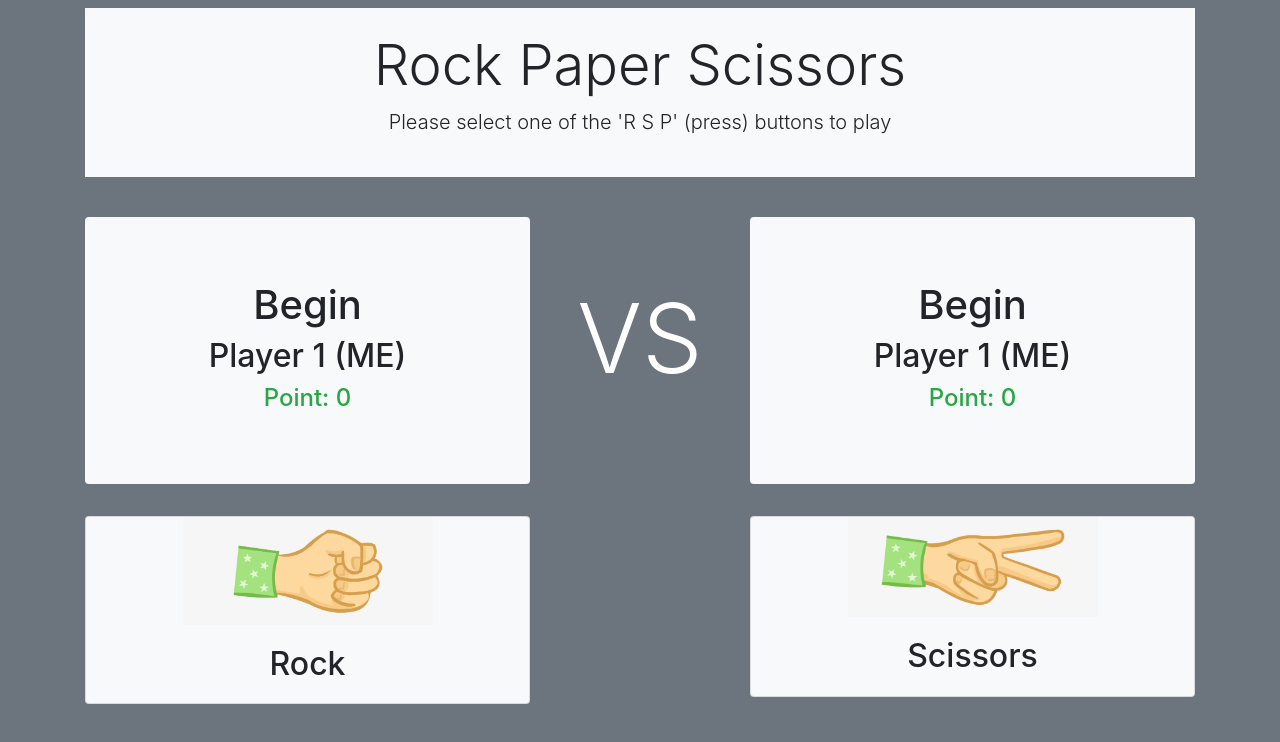
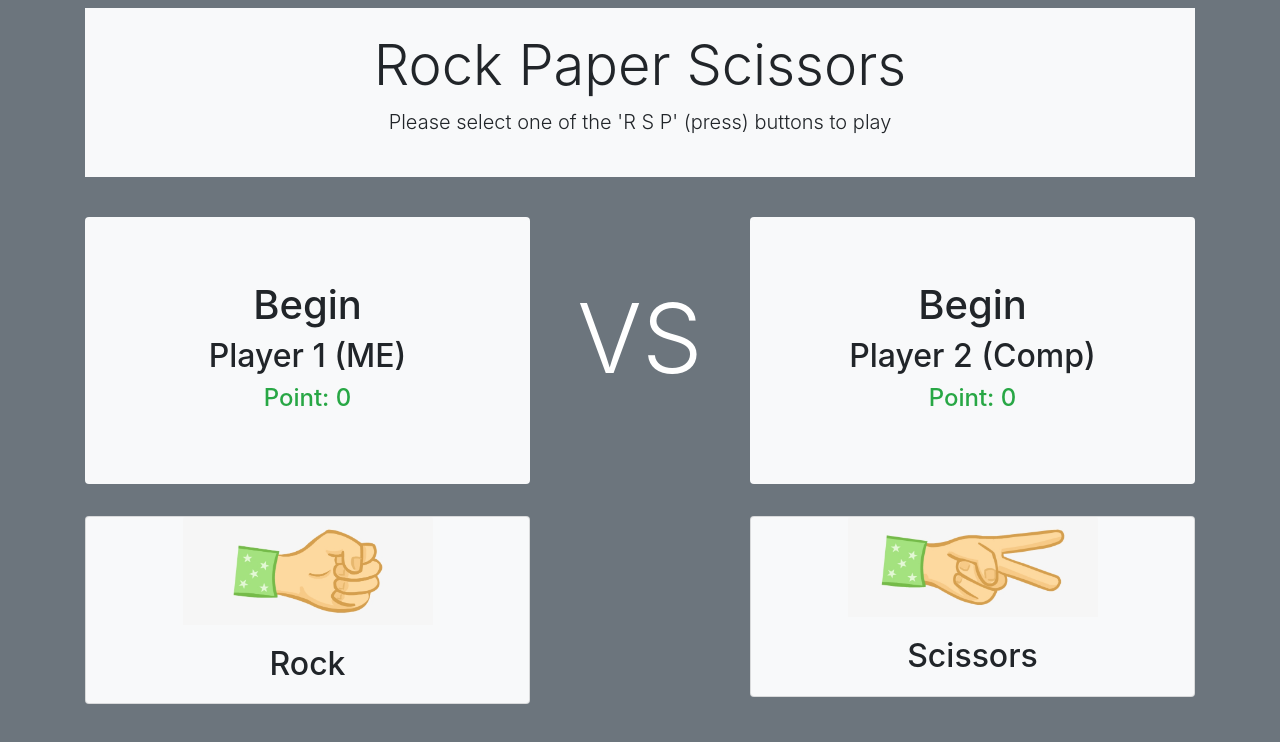
Before and after one commit to nijathajiyev/RPC-Game, a plain HTML site: page index.html in a window 1280 px wide. Drawn offline with nearby package versions, Linux system fonts and the light colour scheme.

Commit message:
Update index.html

```diff
--- a/index.html
+++ b/index.html
@@ -56,7 +56,7 @@
             <div class="col-5">
                 <div class="jumbotron jumbotron-fluid text-center bg-light rounded">
                       <h1 class="display-6" id="winGame2">Begin</h1>
-                      <h2 class="display-6">Player 1 (ME)</h2>
+                      <h2 class="display-6">Player 2 (Comp)</h2>
                       <p class="h4 text-success" id="gamePoint2">Point: 0</p>
                   </div>
 
```
